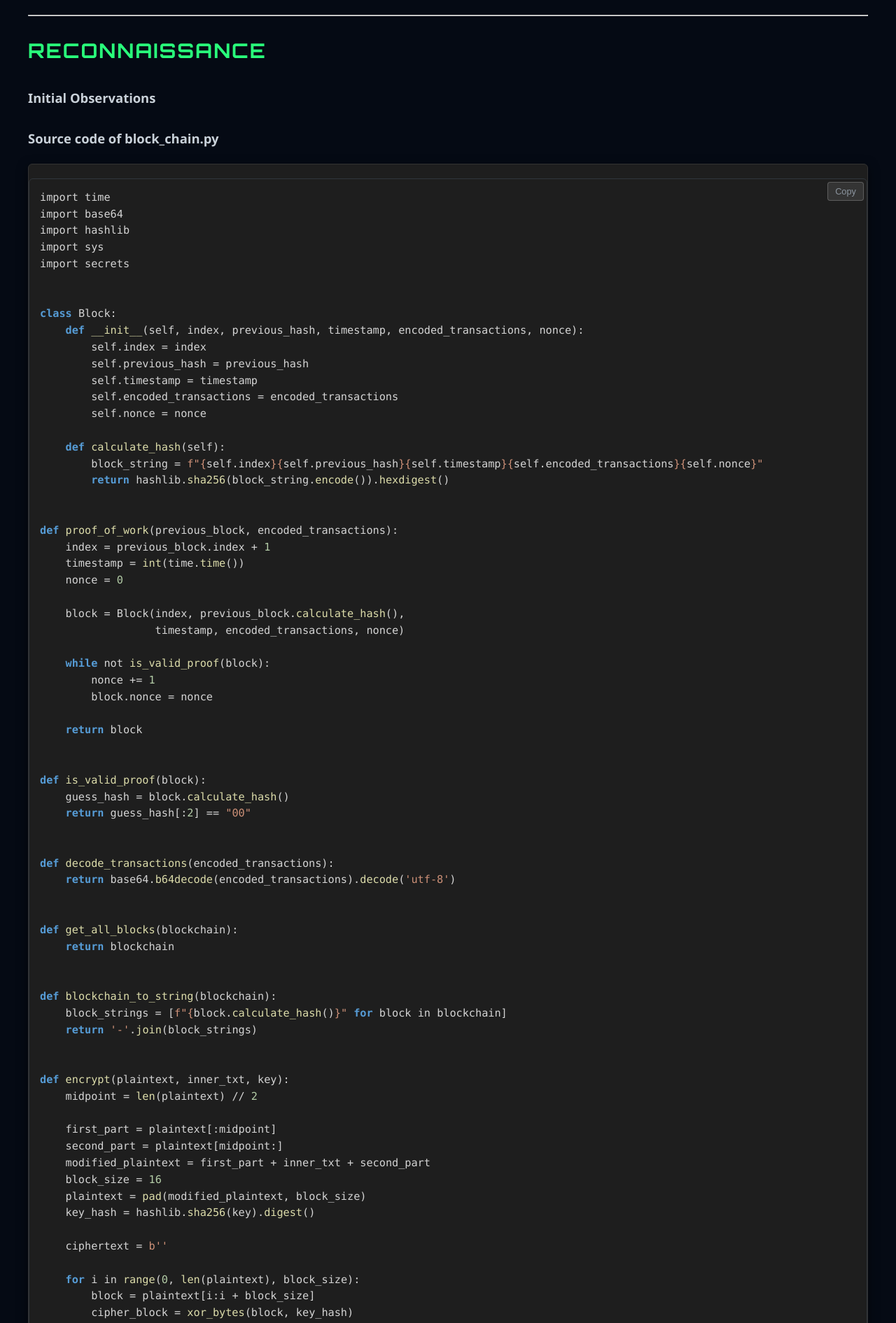
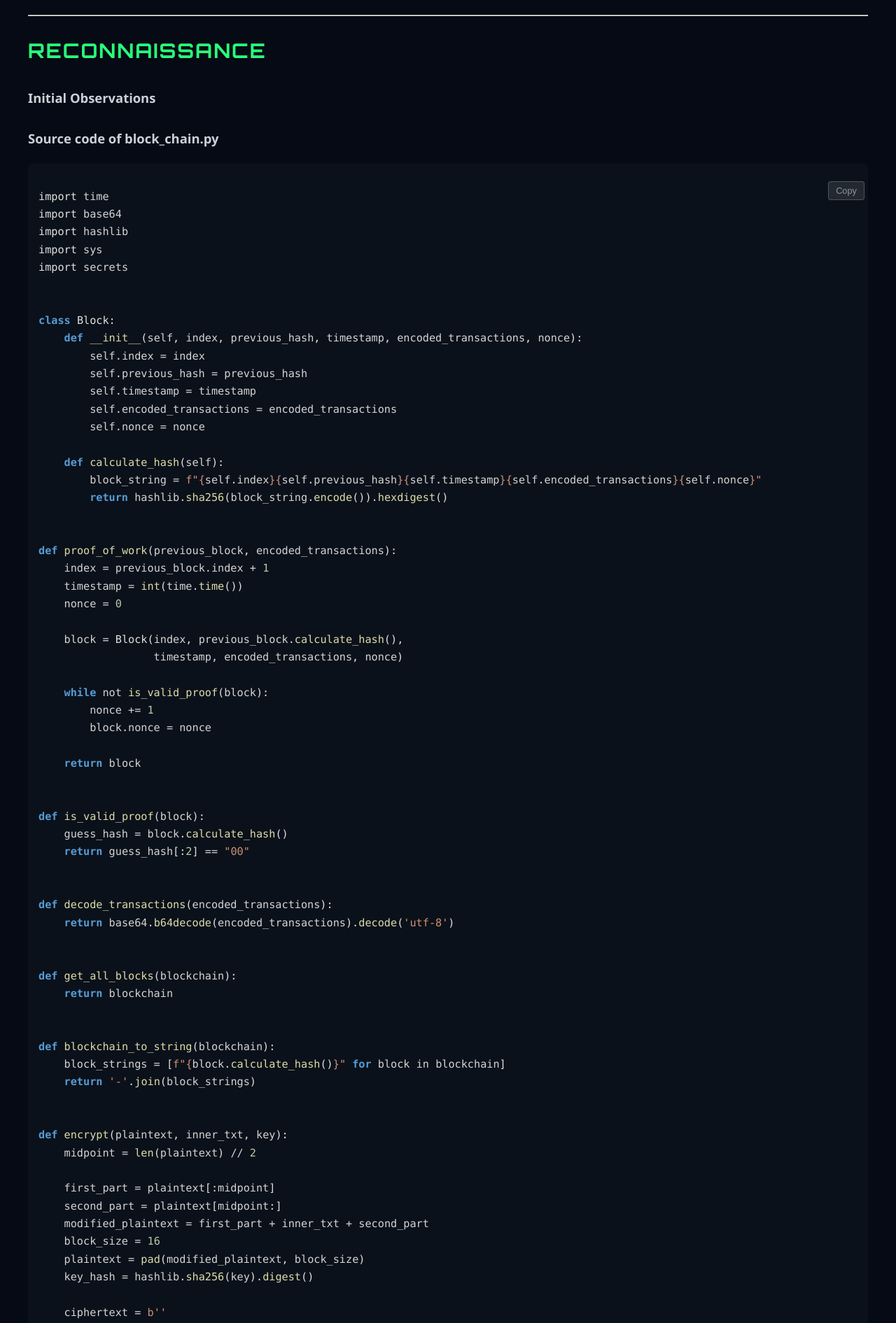
Before and after one commit to kaiversus/kaiversus.github.io, a Jekyll site: the page built from _writeups/TapIntoHash_pico/picoCTF_TapIntoHash.md, in a window 1280 px wide. Shown: the part 1214-3105 px from the top of the page at 70% size. Built offline with Jekyll 4.4.1, drawn with Linux system fonts in a browser that asks for light colours; some web fonts are replaced.

Commit message:
Update style.css

```diff
--- a/assets/css/style.css
+++ b/assets/css/style.css
@@ -970,60 +970,52 @@
     line-height: 1.5;
 }
 
-/* --- TÔ MÀU CÚ PHÁP (SYNTAX HIGHLIGHTING) --- */
+/* --- VS CODE DARK THEME (CUSTOMIZED v2) --- */
+/* Dán đè đoạn này vào cuối file assets/css/style.css */
 
-.highlight .c, .highlight .cm, .highlight .cp, .highlight .c1, .highlight .cs {
-    color: #6a9955; /* Comment (Xanh lá trầm) */
-    font-style: italic;
+/* 1. Tinh chỉnh khung chứa code: Tối hơn, bỏ viền thừa */
+div.highlighter-rouge, figure.highlight {
+    /* Màu nền mới: Xanh đen rất sâu, hòa vào nền web hơn */
+    background-color: #0b111a !important;
+
+    /* XÓA BỎ VIỀN VÀ BÓNG (Khung thừa) */
+    border: none !important;
+    box-shadow: none !important;
+
+    border-radius: 8px; /* Bo góc nhẹ cho mềm mại */
+    margin: 20px 0;
+    overflow-x: auto; /* Vẫn giữ cuộn ngang */
 }
 
-.highlight .k, .highlight .kc, .highlight .kd, .highlight .kp, .highlight .kr, .highlight .kt {
-    color: #569cd6; /* Keyword (Xanh dương - import, if, else...) */
-    font-weight: bold;
+/* 2. Đảm bảo nội dung bên trong sạch sẽ */
+div.highlighter-rouge pre.highlight, figure.highlight pre {
+    margin: 0;
+    padding: 15px;
+    background-color: transparent !important; /* Trong suốt để ăn theo màu nền trên */
+    border: none !important;
+    line-height: 1.6; /* Giãn dòng ra xíu cho dễ đọc */
+    color: #e0e0e0; /* Màu chữ sáng hơn chút cho dễ nhìn trên nền tối */
 }
 
-.highlight .n, .highlight .nb, .highlight .no {
-    color: #d4d4d4; /* Biến bình thường (Trắng xám) */
-}
+/* --- GIỮ NGUYÊN PHẦN TÔ MÀU (SYNTAX HIGHLIGHT) --- */
+/* (Copy lại phần dưới này y hệt, chỉ đổi màu nền ở trên thôi) */
 
-.highlight .nf, .highlight .fm {
-    color: #dcdcaa; /* Tên hàm/Function (Vàng nhạt - main, print...) */
-}
+.highlight .c, .highlight .cm, .highlight .cp, .highlight .c1, .highlight .cs { color: #6a9955; font-style: italic; }
+.highlight .k, .highlight .kc, .highlight .kd, .highlight .kp, .highlight .kr, .highlight .kt { color: #569cd6; font-weight: bold; }
+.highlight .n, .highlight .nb, .highlight .no { color: #d4d4d4; }
+.highlight .nf, .highlight .fm { color: #dcdcaa; }
+.highlight .s, .highlight .sa, .highlight .sb, .highlight .sc, .highlight .dl, .highlight .sd, .highlight .s2, .highlight .se, .highlight .sh, .highlight .si, .highlight .sx, .highlight .sr, .highlight .s1, .highlight .ss { color: #ce9178; }
+.highlight .nt { color: #569cd6; }
+.highlight .na { color: #9cdcfe; }
+.highlight .m, .highlight .mb, .highlight .mf, .highlight .mh, .highlight .mi, .highlight .il, .highlight .mo, .highlight .mx { color: #b5cea8; }
+.highlight .o, .highlight .ow { color: #d4d4d4; }
 
-.highlight .s, .highlight .sa, .highlight .sb, .highlight .sc, .highlight .dl, .highlight .sd, .highlight .s2, .highlight .se, .highlight .sh, .highlight .si, .highlight .sx, .highlight .sr, .highlight .s1, .highlight .ss {
-    color: #ce9178; /* Chuỗi/String (Cam đất) */
-}
-
-.highlight .nt {
-    color: #569cd6; /* Tên thẻ HTML (Xanh dương) */
-}
-
-.highlight .na {
-    color: #9cdcfe; /* Tên thuộc tính (Xanh nhạt) */
-}
-
-.highlight .m, .highlight .mb, .highlight .mf, .highlight .mh, .highlight .mi, .highlight .il, .highlight .mo, .highlight .mx {
-    color: #b5cea8; /* Số/Number (Xanh lá mạ) */
-}
-
-.highlight .o, .highlight .ow {
-    color: #d4d4d4; /* Toán tử ( =, +, - ) */
-}
-
-.highlight .gd {
-    color: #f44747; /* Git delete (Đỏ) */
-}
-
-.highlight .gi {
-    color: #6a9955; /* Git add (Xanh) */
-}
-
-/* Code inline (ví dụ `như thế này`) */
+/* Code inline (ví dụ `như thế này`) - Chỉnh cho tối đi */
 p code, li code {
-    background-color: #2d2d2d; /* Nền xám đen nhẹ */
-    color: #ce9178; /* Chữ màu cam đất cho nổi */
+    background-color: #0b111a; /* Đồng bộ màu với block code */
+    color: #ce9178;
     padding: 2px 6px;
     border-radius: 4px;
     font-size: 0.9em;
-    border: 1px solid #444;
+    border: 1px solid rgba(255,255,255,0.05); /* Viền mờ tịt */
 }
```
